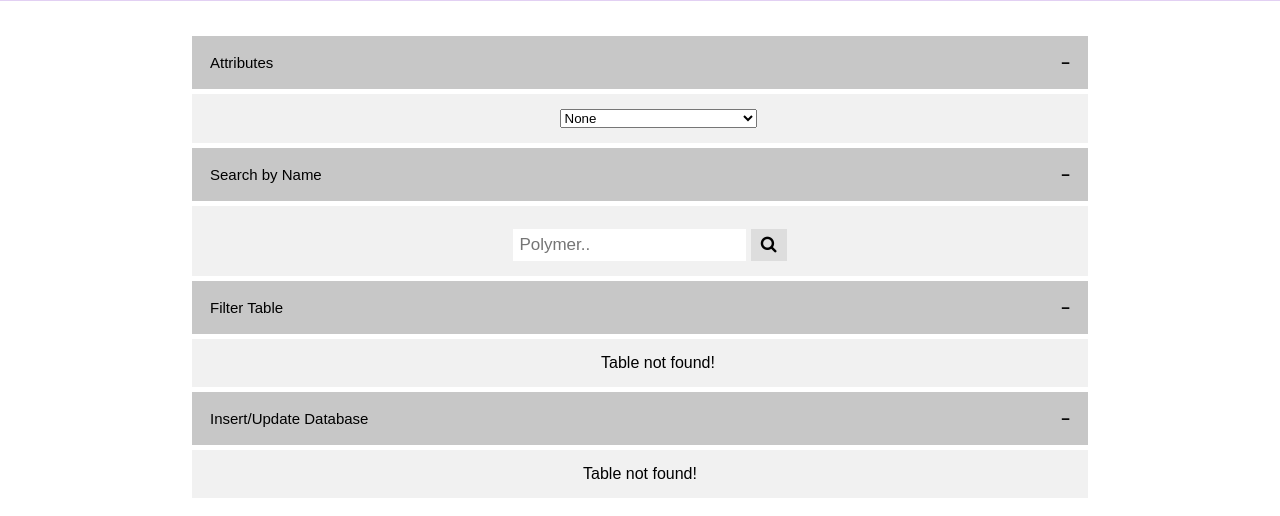
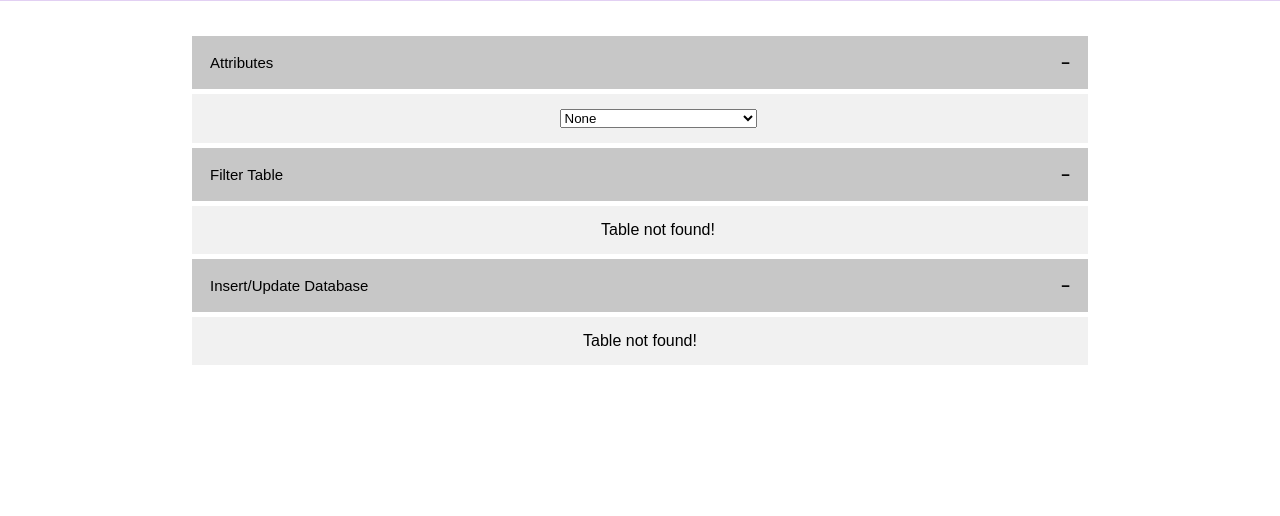
Before and after one commit to jordanwmckee/polymer-selector, a PHP site: page / in a window 1280 px wide. Shown: the part 229-745 px from the top of the page. Run offline with PHP 8.4, Linux system fonts and the light colour scheme.

Commit message:
get rid of useless search box

```diff
--- a/website/static/index.php
+++ b/website/static/index.php
@@ -61,22 +61,6 @@
                         </select>
                     </div>
                 </div>
-                <div id="search">
-                    <?php
-                    if (checkForTable()) {
-                        echo
-                            '<button type="button" id="search-dropdown" class="collapsible">Search by Name</button>
-                            <div class="content">
-                                <div class="search-container">
-                                    <form action="">
-                                        <input type="text" placeholder="Polymer.." name="search">
-                                        <button type="button"><i class="fa fa-search"></i></button>
-                                    </form>
-                                </div>
-                            </div>';
-                    }
-                    ?>
-                </div>
                 <div id="column-filter">
                     <!-- fill in values here dynamically based on selection from table select -->
                     <?php
```
